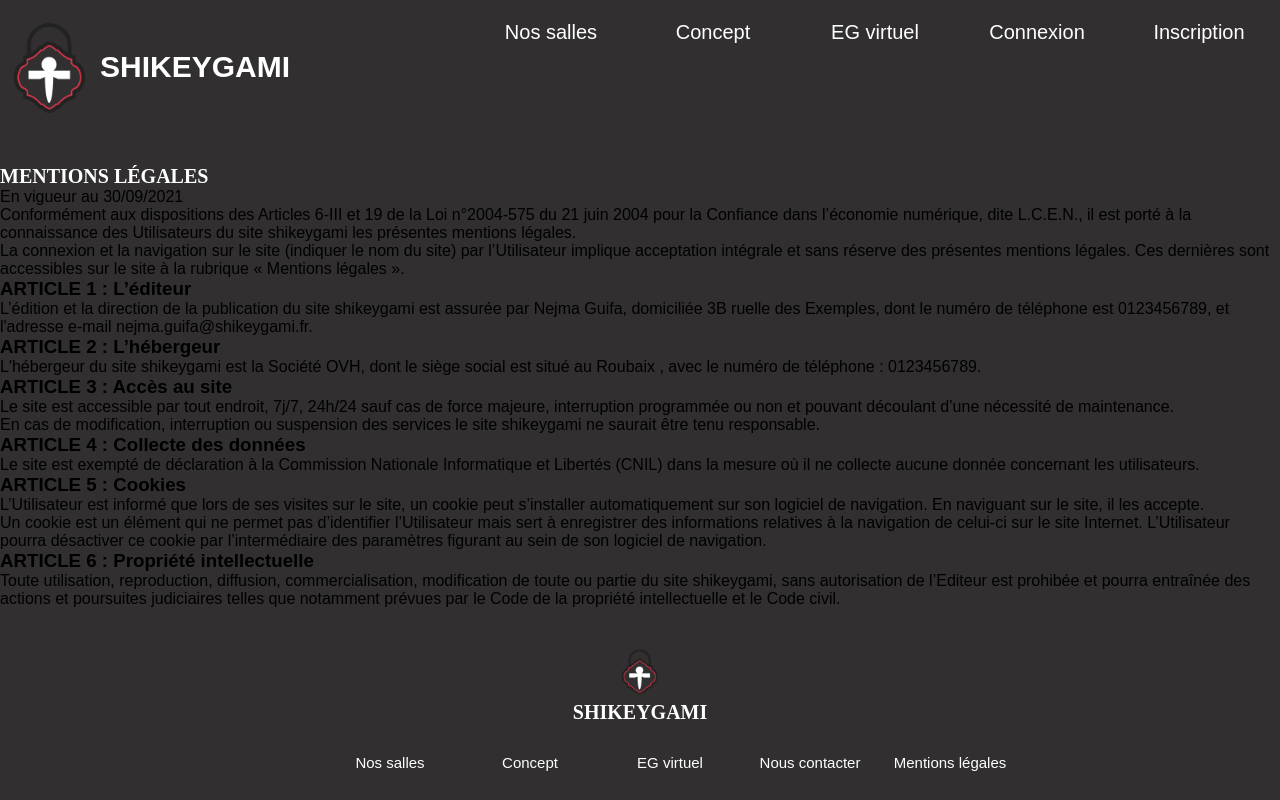
After one commit to AidounNejma/Shikeygami, a Symfony app: template templates/mentions_legales/index.html.twig in a window 1280 px wide. The commit adds this page. Run offline with Twig, Linux system fonts and the light colour scheme; the template is opened without the code that fills it, so the values that code supplies are empty; style sheets or scripts are compiled from the project's sources; some libraries are stand-ins or nearby versions.

Commit message:
initial commit legals

```diff
--- /dev/null
+++ b/assets/legals.js
@@ -0,0 +1 @@
+import'./styles/legals.css';
--- /dev/null
+++ b/assets/styles/legals.css
@@ -0,0 +1,4 @@
+.content{
+    padding-block: 20px;
+    margin-bottom: 20px;
+}
--- /dev/null
+++ b/templates/mentions_legales/index.html.twig
@@ -0,0 +1,53 @@
+{% extends 'base.html.twig' %}
+{% block stylesheets %}
+	{{parent()}}
+	{{ encore_entry_link_tags("legals") }}
+{% endblock %}
+
+{% block javascripts %}
+	{{parent()}}
+	{{ encore_entry_script_tags("legals") }}
+{% endblock %}
+
+{% block title %}Shikeygami | Mentions Légales{% endblock %}
+
+{% block body %}
+<div class="content">
+<h2 class="content-title">Mentions légales</h2>
+
+<p class="content-text">En vigueur au 30/09/2021</p>
+
+
+<p class="content-text">Conformément aux dispositions des Articles 6-III et 19 de la Loi n°2004-575 du 21 juin 2004 pour la Confiance dans l’économie numérique, dite L.C.E.N., il est porté à la connaissance des Utilisateurs du site shikeygami les présentes mentions légales.<br>
+La connexion et la navigation sur le site (indiquer le nom du site) par l’Utilisateur implique acceptation intégrale et sans réserve des présentes mentions légales.
+Ces dernières sont accessibles sur le site à la rubrique « Mentions légales ».</p>
+
+<h3 class="content-subtitle">ARTICLE 1 : L’éditeur</h3>
+
+<p class="content-text">L’édition et la direction de la publication du site shikeygami est assurée par Nejma Guifa, domiciliée 3B ruelle des Exemples, dont le numéro de téléphone est 0123456789, et l'adresse e-mail nejma.guifa@shikeygami.fr.</p>
+
+
+<h3 class="content-subtitle">ARTICLE 2 : L’hébergeur</h3>
+
+<p class="content-text">L'hébergeur du site shikeygami est la Société OVH, dont le siège social est situé au Roubaix , avec le numéro de téléphone : 0123456789.</p>
+
+<h3 class="content-subtitle">ARTICLE 3 : Accès au site</h3>
+
+<p class="content-text">Le site est accessible par tout endroit, 7j/7, 24h/24 sauf cas de force majeure, interruption programmée ou non et pouvant découlant d’une nécessité de maintenance.<br>
+En cas de modification, interruption ou suspension des services le site shikeygami ne saurait être tenu responsable.</p>
+
+<h3 class="content-subtitle">ARTICLE 4 : Collecte des données</h3>
+
+<p class="content-text">Le site est exempté de déclaration à la Commission Nationale Informatique et Libertés (CNIL) dans la mesure où il ne collecte aucune donnée concernant les utilisateurs.
+
+<h3 class="content-subtitle">ARTICLE 5 : Cookies</h3>
+
+<p class="content-text">L’Utilisateur est informé que lors de ses visites sur le site, un cookie peut s’installer automatiquement sur son logiciel de navigation.
+En naviguant sur le site, il les accepte.<br>
+Un cookie est un élément qui ne permet pas d’identifier l’Utilisateur mais sert à enregistrer des informations relatives à la navigation de celui-ci sur le site Internet. L’Utilisateur pourra désactiver ce cookie par l’intermédiaire des paramètres figurant au sein de son logiciel de navigation.
+
+<h3 class="content-subtitle">ARTICLE 6 : Propriété intellectuelle</h3>
+
+<p class="content-text">Toute utilisation, reproduction, diffusion, commercialisation, modification de toute ou partie du site shikeygami﻿,  sans autorisation de l’Editeur est prohibée et pourra entraînée des actions et poursuites judiciaires telles que notamment prévues par le Code de la propriété intellectuelle et le Code civil.
+</div>
+{% endblock %}
--- a/templates/registration/register.html.twig
+++ b/templates/registration/register.html.twig
@@ -51,7 +51,7 @@
 
 
 			<p class="legal">* Requis</p>
-			<p class="legal">** Lire les<a href="#" class="legal-link">
+			<p class="legal">** Lire les<a href="{{ path("mentions_legales") }}" class="legal-link">
 					conditions légales d'utilisation de nos services</a>
 			</p>
 		</div>
--- a/webpack.config.js
+++ b/webpack.config.js
@@ -40,6 +40,8 @@ Encore
     .addEntry('register', './assets/register.js')
     .addEntry('menu', './assets/menu.js')
     .addEntry('concept', './assets/concept.js')
+    .addEntry('legals', './assets/legals.js')
+
 
     // enables the Symfony UX Stimulus bridge (used in assets/bootstrap.js)
     .enableStimulusBridge('./assets/controllers.json')
```
Also changed, not shown: src/Controller/MentionsLegalesController.php (added, +18 -0 lines).
